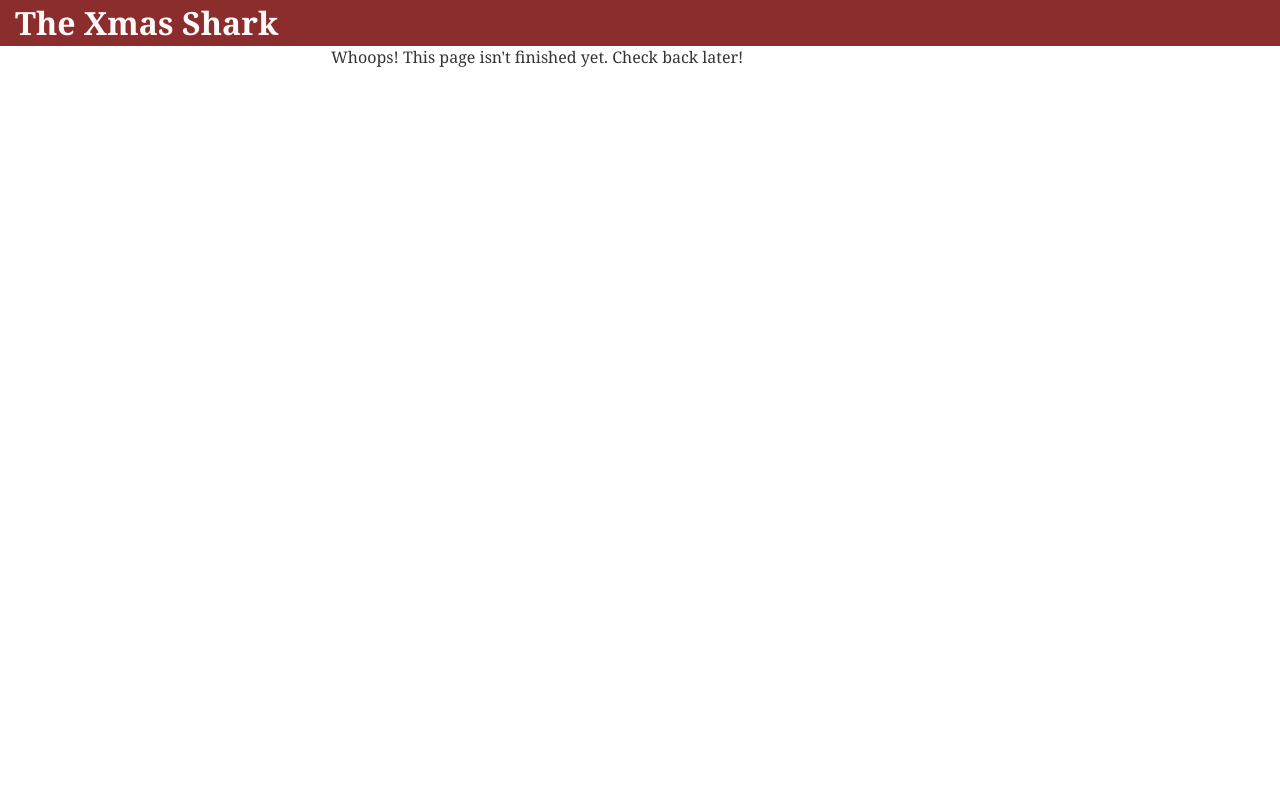
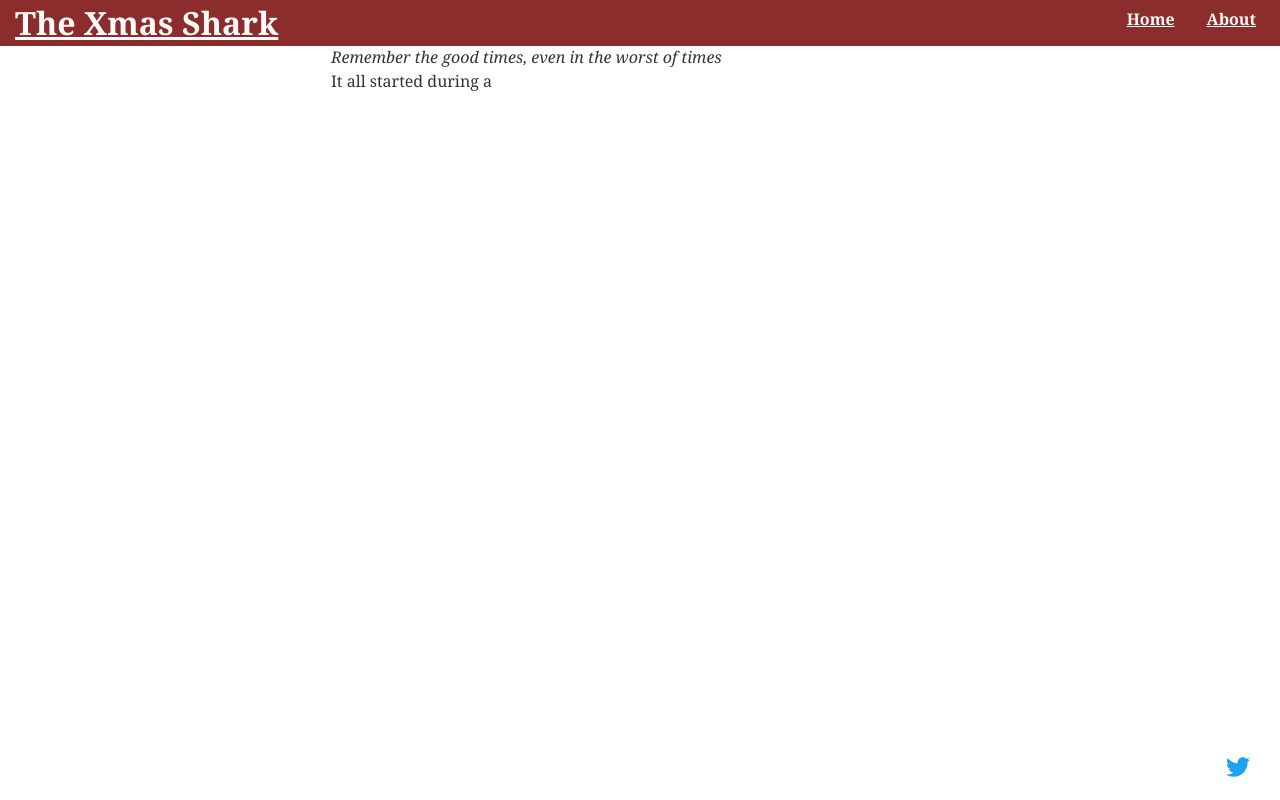
Before and after one commit to 12vanblart/XmasShark, a Gatsby site: page /about in a window 1280 px wide. Built offline with nearby package versions, Linux system fonts and the light colour scheme; Gatsby itself is replaced by a stand-in of ours.

Commit message:
Layout rework

```diff
--- a/package.json
+++ b/package.json
@@ -8,6 +8,10 @@
     "serve": "gatsby serve"
   },
   "dependencies": {
+    "@fortawesome/fontawesome-svg-core": "^1.2.4",
+    "@fortawesome/free-brands-svg-icons": "^5.3.1",
+    "@fortawesome/free-solid-svg-icons": "^5.3.1",
+    "@fortawesome/react-fontawesome": "^0.1.3",
     "gatsby": "^2.0.0",
     "gatsby-plugin-typography": "^2.2.0",
     "react": "^16.5.1",
--- a/src/components/header.js
+++ /dev/null
@@ -1,15 +0,0 @@
-import React from "react";
-
-export default ({ children }) => (
-	<div
-		style={{
-			backgroundColor: `#8B2D2D`,
-			color: `snow`,
-			fontWeight: `bold`,
-			fontSize: `24pt`,
-			paddingLeft: `15px`,
-		}}
-	>
-		{children}
-	</div>
-);
--- a/src/components/layout.js
+++ b/src/components/layout.js
@@ -1,11 +1,85 @@
 import React from "react";
-import Header from "./header.js";
+import { Link } from "gatsby";
+import { FontAwesomeIcon } from "@fortawesome/react-fontawesome";
+import { faTwitter } from "@fortawesome/free-brands-svg-icons";
+
+const ListLink = props => (
+	<li
+		style={{
+			display: `inline-block`,
+			marginRight: `1rem`,
+			padding: `.5rem`,
+		}}
+	>
+		<Link
+			to={props.to}
+			style={{
+				color: `snow`,
+				textShadow: `none`,
+				backgroundImage: `none`,
+			}}
+		>
+			{props.children}
+		</Link>
+	</li>
+);
 
 export default ({ children }) => (
-	<body>
-		<Header>The Xmas Shark</Header>
-		<div style={{ margin: `0 auto`, maxWidth: 650, padding: `0 1rem` }}>
+	<body style={{ minHeight: `100vh` }}>
+		<div
+			style={{
+				backgroundColor: `#8B2D2D`,
+				fontWeight: `bold`,
+			}}
+		>
+			<Link
+				to="/"
+				style={{
+					fontWeight: `bold`,
+					fontSize: `24pt`,
+					paddingLeft: `15px`,
+					textShadow: `none`,
+					backgroundImage: `none`,
+					color: `snow`,
+				}}
+			>
+				The Xmas Shark
+			</Link>
+			<ul style={{ listStyle: `none`, float: `right` }}>
+				<ListLink to="/">Home</ListLink>
+				<ListLink to="/about/">About</ListLink>
+			</ul>
+		</div>
+		<div
+			style={{
+				margin: `0 auto`,
+				maxWidth: 650,
+				padding: `0 1rem`,
+			}}
+		>
 			{children}
 		</div>
+		<footer
+			style={{
+				position: `fixed`,
+				bottom: `0`,
+				fontSize: `18pt`,
+				padding: `15px 30px`,
+				width: `100%`,
+				textAlign: `right`,
+			}}
+		>
+			<div>
+				<a
+					href="https://twitter.com/TheXmasShark"
+					style={{
+						backgroundImage: `none`,
+						color: `#1DA1F2`,
+					}}
+				>
+					<FontAwesomeIcon icon={faTwitter} />
+				</a>
+			</div>
+		</footer>
 	</body>
 );
--- a/src/pages/about.js
+++ b/src/pages/about.js
@@ -2,5 +2,8 @@ import React from "react";
 import Layout from "../components/layout";
 
 export default () => (
-	<Layout>Whoops! This page isn't finished yet. Check back later!</Layout>
+	<Layout>
+		<em>Remember the good times, even in the worst of times</em>
+		<p>It all started during a</p>
+	</Layout>
 );
```
Also changed, not shown: src/pages/index.js (+10 -2 lines), 1 other file.
